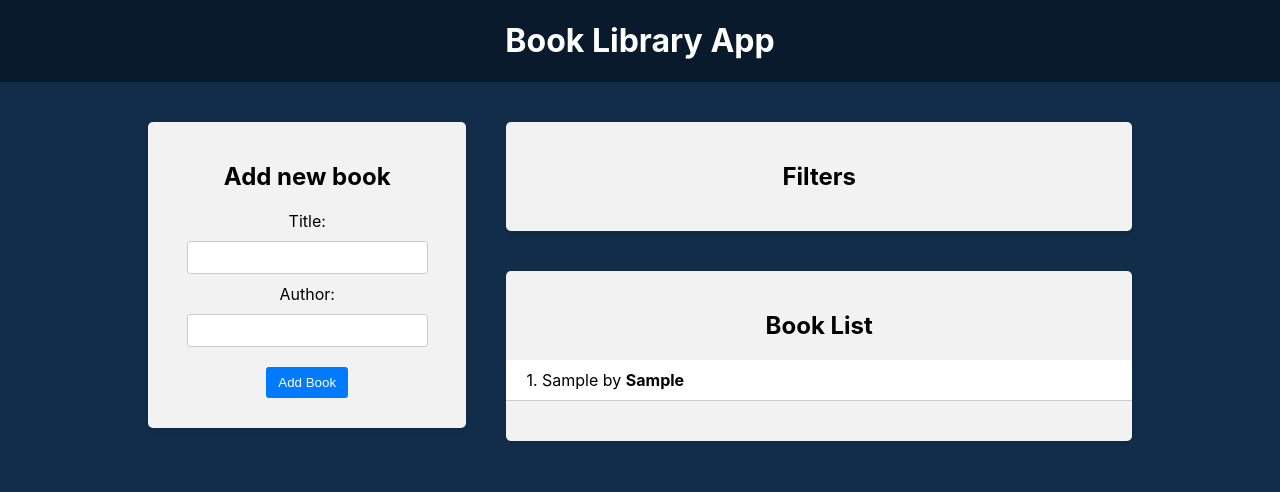
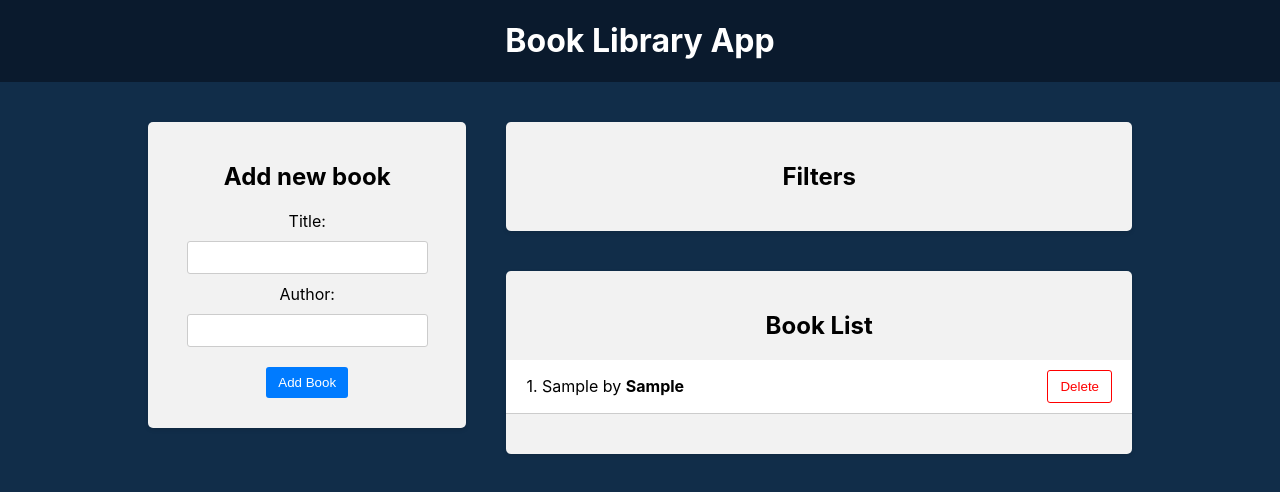
Before and after one commit to jenyasn97/Book_Library_App, a React (Create React App) app in the folder frontend/: page / in a window 1280 px wide. Both pictures are taken after typing "Sample", "Sample" into the empty fields and a click on the button "Add Book". Shown: the top 492 px of the page. Built offline with nearby package versions, Linux system fonts and the light colour scheme.

Commit message:
add delete button

```diff
--- a/frontend/src/components/BookList/BookList.jsx
+++ b/frontend/src/components/BookList/BookList.jsx
@@ -1,7 +1,15 @@
 import "./BookList.css";
 import { useSelector } from "react-redux";
+import { useDispatch } from "react-redux";
+import { deleteBook } from "../../redux/books/actionCreators";
+
 function BookList() {
   const books = useSelector((state) => state.books);
+  const dispatch = useDispatch();
+
+  const handleDeleteBook = (id) => {
+    dispatch(deleteBook(id));
+  };
   return (
     <div className="app-block book-list">
       <h2>Book List </h2>
@@ -16,6 +24,15 @@ function BookList() {
                   {`${++idx}. ${book.title} by `}
                   {<strong>{book.author}</strong>}
                 </div>
+                <div className="book-actions">
+                  <button
+                    onClick={() => {
+                      handleDeleteBook(book.id);
+                    }}
+                  >
+                    Delete
+                  </button>
+                </div>
               </li>
             );
           })}
--- a/frontend/src/redux/books/actionCreators.js
+++ b/frontend/src/redux/books/actionCreators.js
@@ -6,3 +6,10 @@ export const addBook = (newBook) => {
     payload: newBook,
   };
 };
+
+export const deleteBook = (bookId) => {
+  return {
+    type: actionTypes.DELETE_BOOK,
+    payload: bookId,
+  };
+};
--- a/frontend/src/redux/books/reducer.js
+++ b/frontend/src/redux/books/reducer.js
@@ -7,6 +7,11 @@ const booksReducer = (state = initialState, action) => {
     case actionTypes.ADD_BOOK: {
       return [...state, action.payload];
     }
+    case actionTypes.DELETE_BOOK: {
+      return state.filter((book) => {
+        return book.id !== action.payload;
+      });
+    }
     default:
       return state;
   }
```
